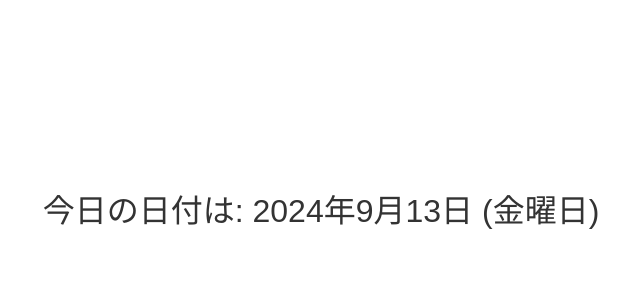
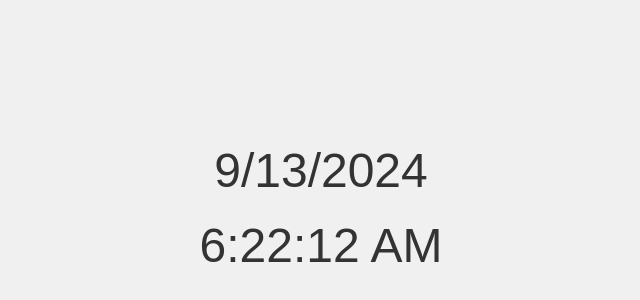
Before and after one commit to nakayasaki/testClock, a plain HTML site: page index.html in a window 1280 px wide. Shown: the part 192-492 px from the top of the page, without its empty margins (319-959 px from the left). Drawn offline with Linux system fonts and the light colour scheme.

Commit message:
Update index.html

```diff
--- a/index.html
+++ b/index.html
@@ -3,39 +3,43 @@
 <head>
   <meta charset="UTF-8">
   <meta name="viewport" content="width=device-width, initial-scale=1.0">
-    <title>日付ウィジェット</title>
+  <title>カレンダーと組み合わせた時計</title>
   <style>
     body {
       font-family: Arial, sans-serif;
       display: flex;
+      flex-direction: column;
       justify-content: center;
       align-items: center;
       height: 100vh;
       margin: 0;
+      background-color: #f0f0f0;
     }
-        .widget {
-            font-size: 2rem;
+    #calendar, #clock {
+      font-size: 3rem; /* 文字サイズを大きく設定 */
+      margin: 10px 0;
       color: #333;
     }
   </style>
 </head>
 <body>
-    <div class="widget">
-        今日の日付は: <span id="date"></span>
-    </div>
+  <div id="calendar"></div>
+  <div id="clock"></div>
 
   <script>
-        const today = new Date();
-        const year = today.getFullYear();
-        const month = today.getMonth() + 1;
-        const day = today.getDate();
+    document.addEventListener("DOMContentLoaded", function() {
+      const clockElement = document.getElementById("clock");
+      const calendarElement = document.getElementById("calendar");
 
-        // 曜日の配列を作成
-        const weekDays = ["日曜日", "月曜日", "火曜日", "水曜日", "木曜日", "金曜日", "土曜日"];
-        const dayOfWeek = weekDays[today.getDay()]; // 曜日を取得
+      function updateDateTime() {
+        const now = new Date();
+        clockElement.textContent = `${now.toLocaleTimeString()}`;
+        calendarElement.textContent = `${now.toLocaleDateString()}`;
+      }
 
-        // 日付と曜日を表示
-        document.getElementById('date').textContent = `${year}年${month}月${day}日 (${dayOfWeek})`;
+      updateDateTime();  // ページ読み込み時に即座に更新
+      setInterval(updateDateTime, 1000);  // 1秒ごとに更新
+    });
   </script>
 </body>
 </html>
```
Lines whose indentation alone changed are shown as unchanged.
